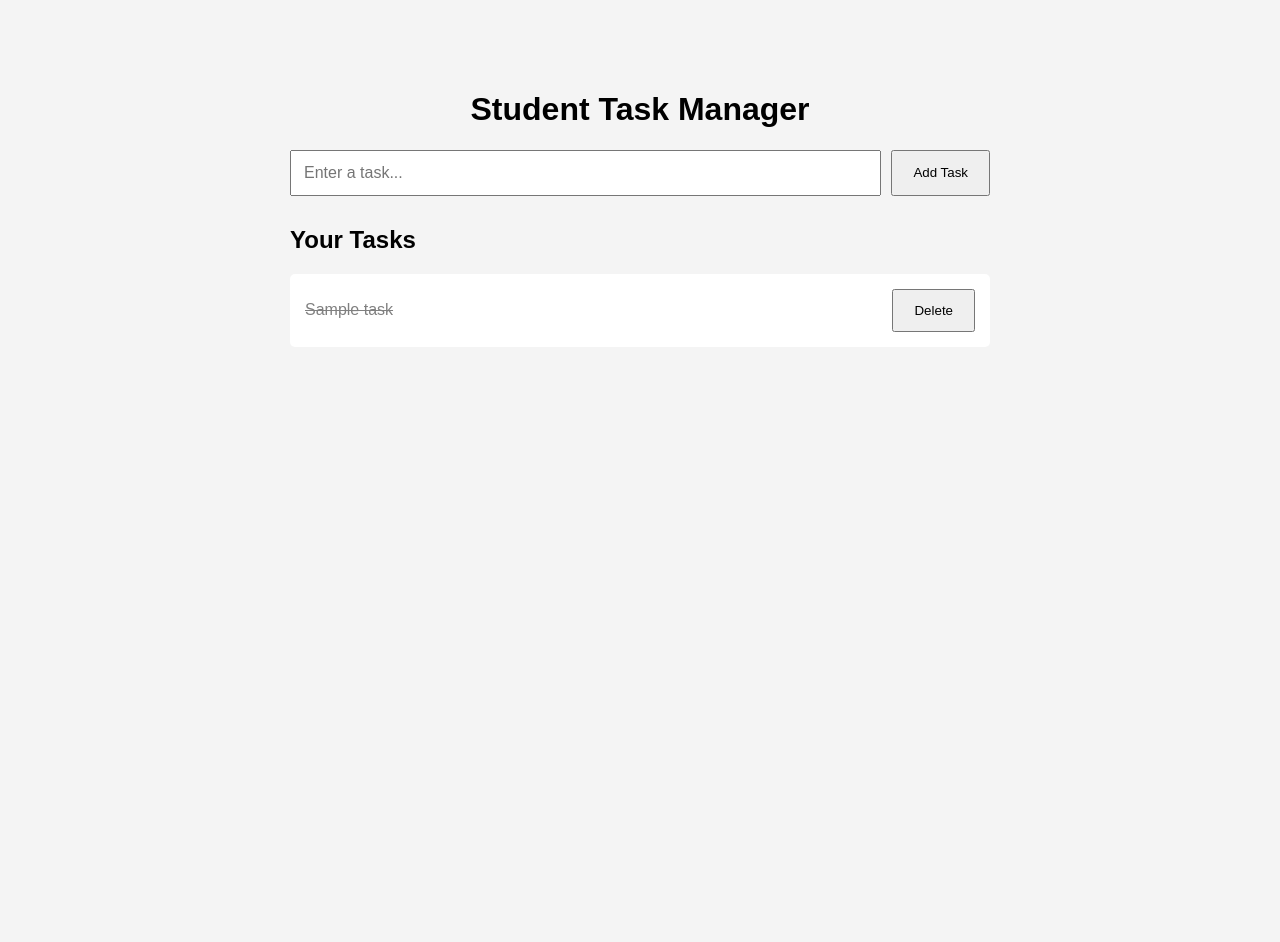
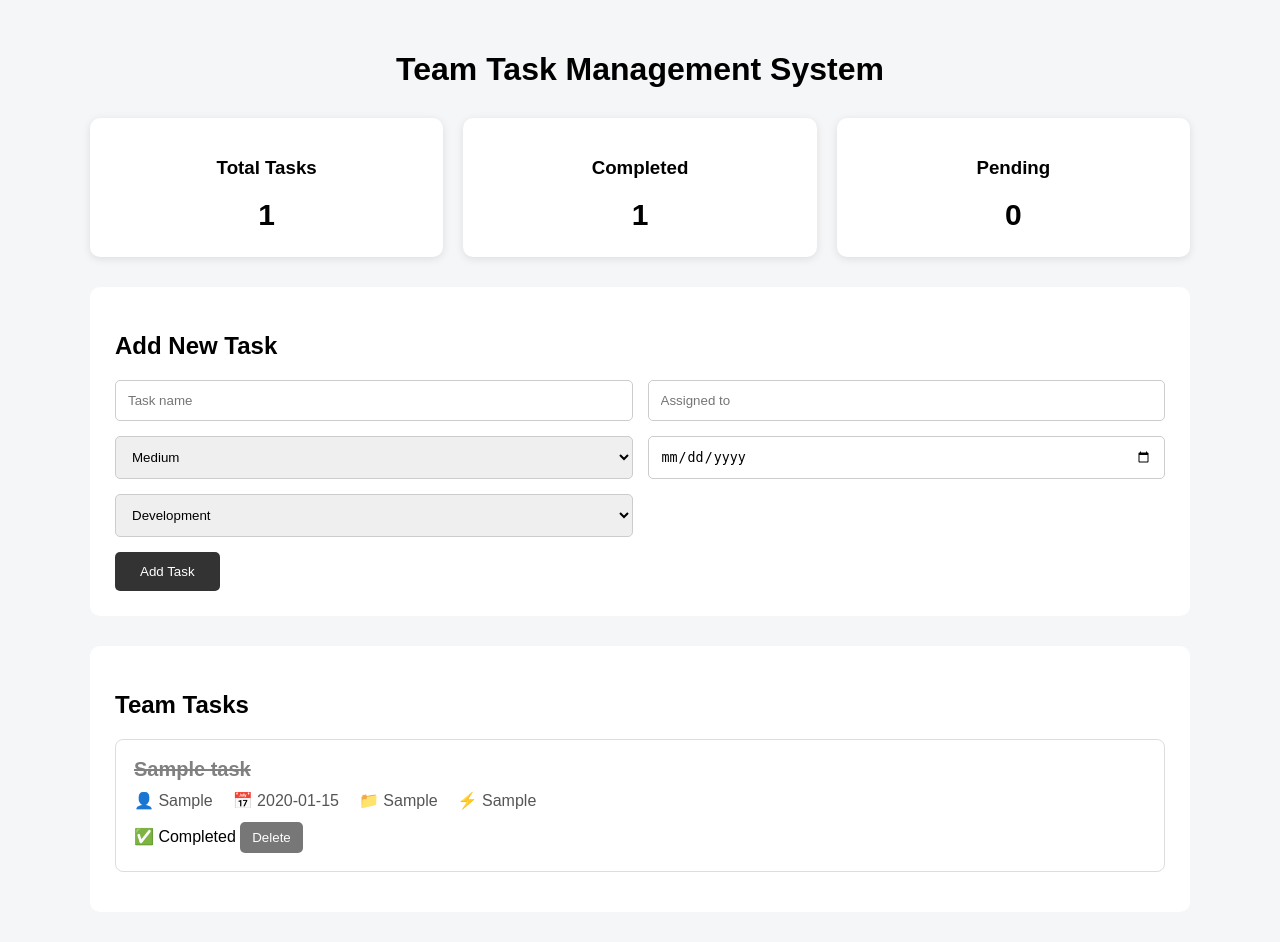
Before and after one commit to Teena231/student-task-manager, a Flask app: page / in a window 1280 px wide. Before the commit the page ends 332 px from the top, so only its background shows below. Run offline with Flask 3, Linux system fonts and the light colour scheme; tables that the repository leaves empty hold one stand-in row (values such as "Sample post").

Commit message:
Upgrade task manager with team features and tests

```diff
--- a/app.py
+++ b/app.py
@@ -17,6 +17,10 @@ def init_db():
         CREATE TABLE IF NOT EXISTS tasks (
             id INTEGER PRIMARY KEY AUTOINCREMENT,
             title TEXT NOT NULL,
+            assigned_to TEXT NOT NULL,
+            priority TEXT NOT NULL,
+            due_date TEXT NOT NULL,
+            category TEXT NOT NULL,
             completed INTEGER DEFAULT 0
         )
     """)
@@ -28,21 +32,71 @@ def init_db():
 @app.route("/")
 def home():
     conn = get_db_connection()
-    tasks = conn.execute("SELECT * FROM tasks").fetchall()
+
+    tasks = conn.execute(
+        "SELECT * FROM tasks ORDER BY completed, due_date"
+    ).fetchall()
+
+    total = conn.execute(
+        "SELECT COUNT(*) FROM tasks"
+    ).fetchone()[0]
+
+    completed = conn.execute(
+        "SELECT COUNT(*) FROM tasks WHERE completed = 1"
+    ).fetchone()[0]
+
+    pending = total - completed
+
     conn.close()
 
-    return render_template("index.html", tasks=tasks)
+    return render_template(
+        "index.html",
+        tasks=tasks,
+        total=total,
+        completed=completed,
+        pending=pending
+    )
 
 
 @app.route("/add", methods=["POST"])
 def add_task():
+
     title = request.form["title"]
+    assigned_to = request.form["assigned_to"]
+    priority = request.form["priority"]
+    due_date = request.form["due_date"]
+    category = request.form["category"]
 
     conn = get_db_connection()
+
+    conn.execute("""
+        INSERT INTO tasks
+        (title, assigned_to, priority, due_date, category)
+        VALUES (?, ?, ?, ?, ?)
+    """, (
+        title,
+        assigned_to,
+        priority,
+        due_date,
+        category
+    ))
+
+    conn.commit()
+    conn.close()
+
+    return redirect("/")
+
+
+@app.route("/complete/<int:task_id>")
+def complete_task(task_id):
+
+    conn = get_db_connection()
+
     conn.execute(
-        "INSERT INTO tasks (title) VALUES (?)",
-        (title,)
+        "UPDATE tasks SET completed = 1 WHERE id = ?",
+        (task_id,)
     )
+
     conn.commit()
     conn.close()
 
@@ -51,24 +105,14 @@ def add_task():
 
 @app.route("/delete/<int:task_id>")
 def delete_task(task_id):
+
     conn = get_db_connection()
+
     conn.execute(
         "DELETE FROM tasks WHERE id = ?",
         (task_id,)
     )
-    conn.commit()
-    conn.close()
 
-    return redirect("/")
-
-
-@app.route("/complete/<int:task_id>")
-def complete_task(task_id):
-    conn = get_db_connection()
-    conn.execute(
-        "UPDATE tasks SET completed = 1 WHERE id = ?",
-        (task_id,)
-    )
     conn.commit()
     conn.close()
 
--- a/templates/index.html
+++ b/templates/index.html
@@ -1,46 +1,124 @@
 <!DOCTYPE html>
 <html>
+
 <head>
-    <title>Student Task Manager</title>
+
+    <title>Team Task Manager</title>
 
     <style>
+
+        * {
+            box-sizing: border-box;
+        }
+
         body {
             font-family: Arial, sans-serif;
-            max-width: 700px;
-            margin: 50px auto;
-            padding: 20px;
-            background: #f4f4f4;
+            background: #f4f6f8;
+            margin: 0;
+            padding: 30px;
+        }
+
+        .container {
+            max-width: 1100px;
+            margin: auto;
         }
 
         h1 {
             text-align: center;
-        }
-
-        .add-task {
-            display: flex;
-            gap: 10px;
             margin-bottom: 30px;
         }
 
-        input {
-            flex: 1;
-            padding: 12px;
-            font-size: 16px;
+        .dashboard {
+            display: grid;
+            grid-template-columns: repeat(3, 1fr);
+            gap: 20px;
+            margin-bottom: 30px;
         }
 
-        button {
-            padding: 12px 20px;
+        .card {
+            background: white;
+            padding: 20px;
+            text-align: center;
+            border-radius: 10px;
+            box-shadow: 0 2px 8px rgba(0,0,0,0.1);
+        }
+
+        .card h2 {
+            margin: 5px;
+            font-size: 30px;
+        }
+
+        .add-box {
+            background: white;
+            padding: 25px;
+            border-radius: 10px;
+            margin-bottom: 30px;
+        }
+
+        .form-grid {
+            display: grid;
+            grid-template-columns: repeat(2, 1fr);
+            gap: 15px;
+        }
+
+        input,
+        select {
+            width: 100%;
+            padding: 12px;
+            border: 1px solid #ccc;
+            border-radius: 5px;
+        }
+
+        .add-button {
+            margin-top: 15px;
+            padding: 12px 25px;
+            border: none;
+            border-radius: 5px;
             cursor: pointer;
+            background: #333;
+            color: white;
+        }
+
+        .tasks {
+            background: white;
+            padding: 25px;
+            border-radius: 10px;
         }
 
         .task {
-            background: white;
-            padding: 15px;
+            border: 1px solid #ddd;
+            padding: 18px;
+            margin-bottom: 15px;
+            border-radius: 8px;
+        }
+
+        .task-title {
+            font-size: 20px;
+            font-weight: bold;
             margin-bottom: 10px;
+        }
+
+        .task-info {
             display: flex;
-            justify-content: space-between;
-            align-items: center;
-            border-radius: 5px;
+            gap: 20px;
+            flex-wrap: wrap;
+            margin-bottom: 12px;
+            color: #555;
+        }
+
+        .high {
+            color: #b00020;
+            font-weight: bold;
+        }
+
+        .medium {
+            color: #b36b00;
+            font-weight: bold;
+        }
+
+        .low {
+            color: #087f23;
+            font-weight: bold;
         }
 
         .completed {
@@ -48,58 +126,249 @@
             color: gray;
         }
 
-        a {
-            margin-left: 10px;
+        .button {
+            padding: 8px 12px;
+            border: none;
+            border-radius: 5px;
+            cursor: pointer;
+            margin-right: 5px;
         }
+
+        .complete-button {
+            background: #333;
+            color: white;
+        }
+
+        .delete-button {
+            background: #777;
+            color: white;
+        }
+
+        @media (max-width: 700px) {
+
+            .dashboard {
+                grid-template-columns: 1fr;
+            }
+
+            .form-grid {
+                grid-template-columns: 1fr;
+            }
+
+        }
+
     </style>
+
 </head>
+
 
 <body>
 
-    <h1>Student Task Manager</h1>
+<div class="container">
 
-    <form action="/add" method="POST" class="add-task">
+    <h1>Team Task Management System</h1>
+
+
+    <!-- Dashboard -->
+
+    <div class="dashboard">
+
+        <div class="card">
+
+            <h3>Total Tasks</h3>
+
+            <h2>{{ total }}</h2>
+
+        </div>
+
+
+        <div class="card">
+
+            <h3>Completed</h3>
+
+            <h2>{{ completed }}</h2>
+
+        </div>
+
+
+        <div class="card">
+
+            <h3>Pending</h3>
+
+            <h2>{{ pending }}</h2>
+
+        </div>
+
+    </div>
+
+
+    <!-- Add Task -->
+
+    <div class="add-box">
+
+        <h2>Add New Task</h2>
+
+        <form action="/add" method="POST">
+
+            <div class="form-grid">
+
                 <input
                     type="text"
                     name="title"
-            placeholder="Enter a task..."
+                    placeholder="Task name"
                     required
                 >
 
-        <button type="submit">Add Task</button>
+
+                <input
+                    type="text"
+                    name="assigned_to"
+                    placeholder="Assigned to"
+                    required
+                >
+
+
+                <select name="priority">
+
+                    <option value="High">High</option>
+
+                    <option value="Medium" selected>
+                        Medium
+                    </option>
+
+                    <option value="Low">
+                        Low
+                    </option>
+
+                </select>
+
+
+                <input
+                    type="date"
+                    name="due_date"
+                    required
+                >
+
+
+                <select name="category">
+
+                    <option value="Development">
+                        Development
+                    </option>
+
+                    <option value="Testing">
+                        Testing
+                    </option>
+
+                    <option value="Documentation">
+                        Documentation
+                    </option>
+
+                    <option value="Other">
+                        Other
+                    </option>
+
+                </select>
+
+            </div>
+
+
+            <button class="add-button" type="submit">
+                Add Task
+            </button>
+
         </form>
 
-    <h2>Your Tasks</h2>
+    </div>
+
+
+    <!-- Task List -->
+
+    <div class="tasks">
+
+        <h2>Team Tasks</h2>
+
 
         {% for task in tasks %}
 
         <div class="task">
 
-            <span class="{% if task['completed'] %}completed{% endif %}">
+            <div class="task-title
+                {% if task['completed'] %}
+                    completed
+                {% endif %}
+            ">
+
                 {{ task['title'] }}
+
+            </div>
+
+
+            <div class="task-info">
+
+                <span>
+                    👤 {{ task['assigned_to'] }}
                 </span>
 
-            <div>
+
+                <span>
+                    📅 {{ task['due_date'] }}
+                </span>
+
+
+                <span>
+                    📁 {{ task['category'] }}
+                </span>
+
+
+                <span class="{{ task['priority']|lower }}">
+
+                    ⚡ {{ task['priority'] }}
+
+                </span>
+
+            </div>
+
 
             {% if not task['completed'] %}
+
             <a href="/complete/{{ task['id'] }}">
-                        <button>Complete</button>
+
+                <button class="button complete-button">
+                    Complete
+                </button>
+
             </a>
+
+            {% else %}
+
+            <span>
+                ✅ Completed
+            </span>
+
             {% endif %}
 
+
             <a href="/delete/{{ task['id'] }}">
-                    <button>Delete</button>
+
+                <button class="button delete-button">
+                    Delete
+                </button>
+
             </a>
+
+        </div>
+
+
+        {% else %}
+
+        <p>No tasks yet. Add your first team task!</p>
+
+        {% endfor %}
 
     </div>
 
 </div>
 
-    {% else %}
+</body>
 
-        <p>No tasks yet. Add your first task!</p>
-
-    {% endfor %}
-
-</body>
 </html>
```
Also changed, not shown: tests/test_app.py (+34 -1 lines). Lines whose indentation alone changed are shown as unchanged.
